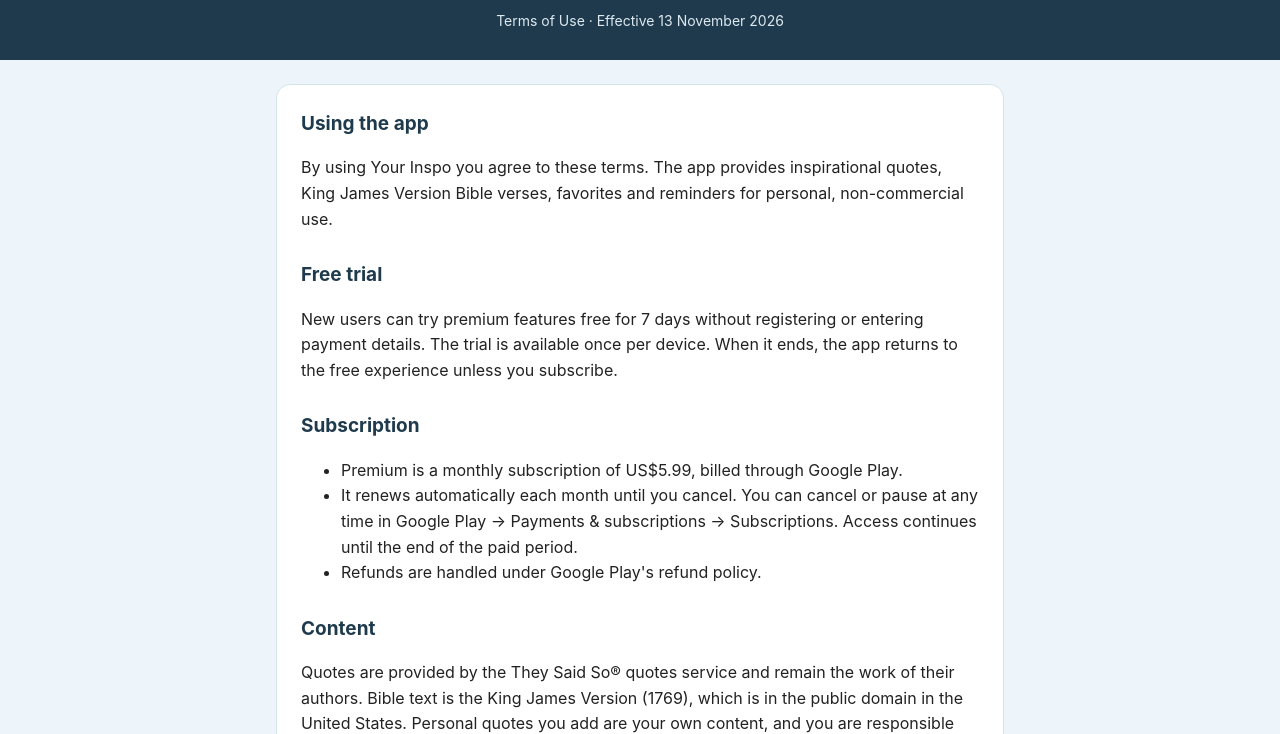
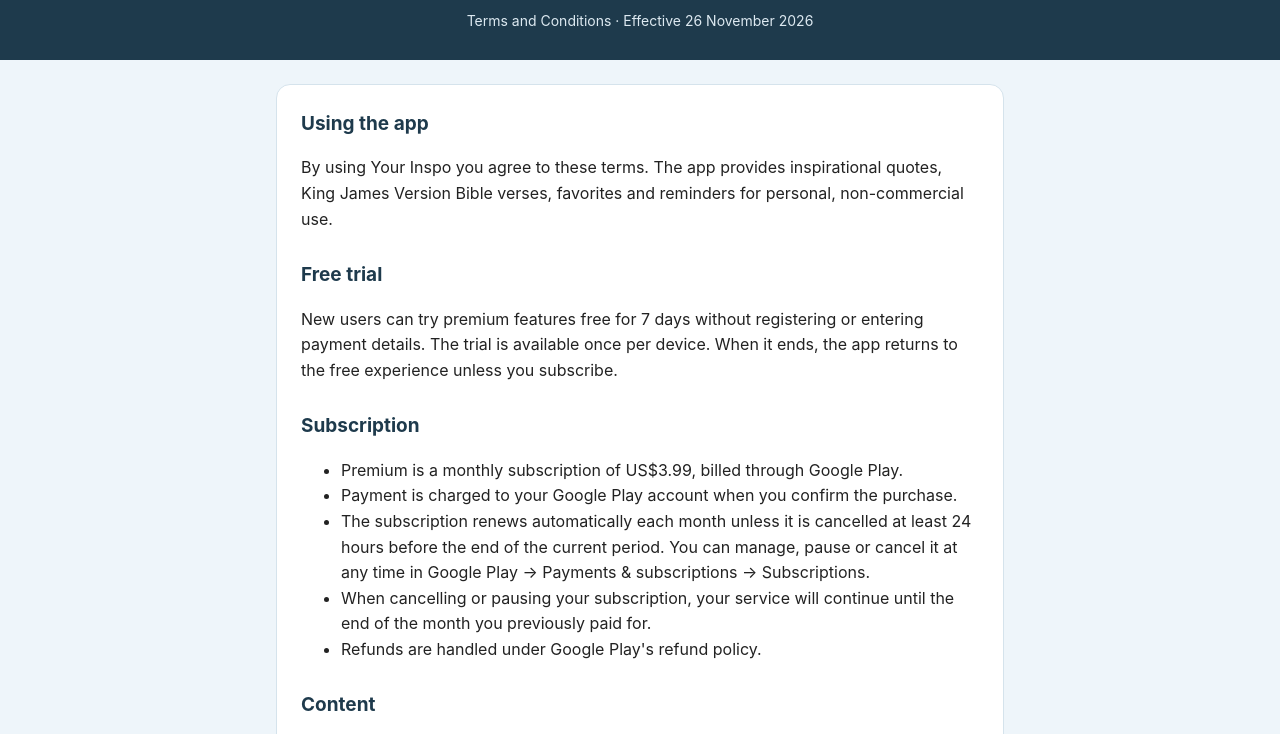
Before and after one commit to Zue-AI1/yourinspo-legal, a plain HTML site: page terms.html in a window 1280 px wide. Shown: the part 66-800 px from the top of the page. Drawn offline with Linux system fonts and the light colour scheme.

Commit message:
Terms and Conditions: US$3.99, payment details from the app, cancel/pause line
Co-Authored-By: Claude Opus 5.5 <noreply@anthropic.com>

```diff
--- a/terms.html
+++ b/terms.html
@@ -3,11 +3,11 @@
 <head>
 <meta charset="utf-8">
 <meta name="viewport" content="width=device-width, initial-scale=1">
-<title>Your Inspo – Terms of Use</title>
+<title>Your Inspo – Terms and Conditions</title>
 <link rel="stylesheet" href="style.css">
 </head>
 <body>
-<header><h1>Your Inspo</h1><p>Terms of Use · Effective 13 November 2026</p></header>
+<header><h1>Your Inspo</h1><p>Terms and Conditions · Effective 26 November 2026</p></header>
 <main><div class="card">
 <h2>Using the app</h2>
 <p>By using Your Inspo you agree to these terms. The app provides inspirational quotes, King James Version Bible verses, favorites and reminders for personal, non-commercial use.</p>
@@ -17,8 +17,10 @@
 
 <h2>Subscription</h2>
 <ul>
-<li>Premium is a monthly subscription of US$5.99, billed through Google Play.</li>
-<li>It renews automatically each month until you cancel. You can cancel or pause at any time in Google Play → Payments &amp; subscriptions → Subscriptions. Access continues until the end of the paid period.</li>
+<li>Premium is a monthly subscription of US$3.99, billed through Google Play.</li>
+<li>Payment is charged to your Google Play account when you confirm the purchase.</li>
+<li>The subscription renews automatically each month unless it is cancelled at least 24 hours before the end of the current period. You can manage, pause or cancel it at any time in Google Play → Payments &amp; subscriptions → Subscriptions.</li>
+<li>When cancelling or pausing your subscription, your service will continue until the end of the month you previously paid for.</li>
 <li>Refunds are handled under Google Play's refund policy.</li>
 </ul>
 
```
Also changed, not shown: delete-account.html (+1 -1 lines), index.html (+1 -1 lines), privacy.html (+1 -1 lines).
